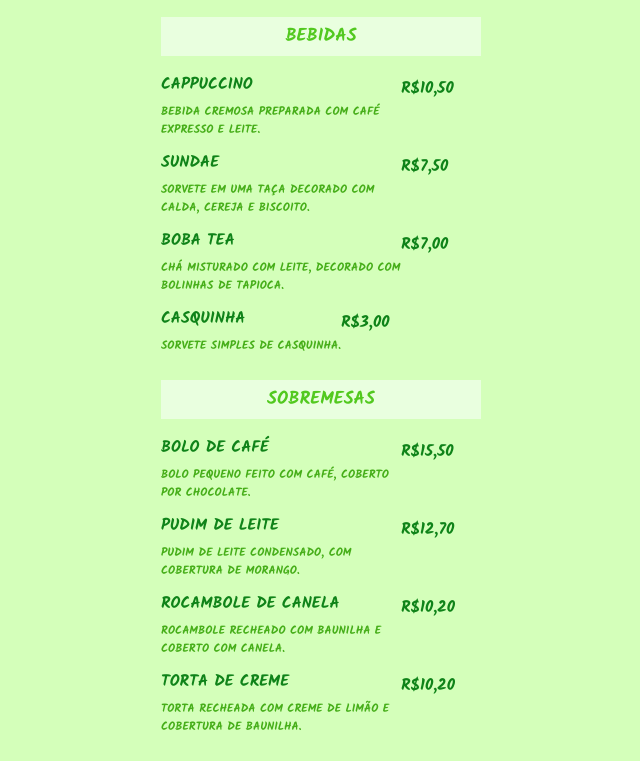
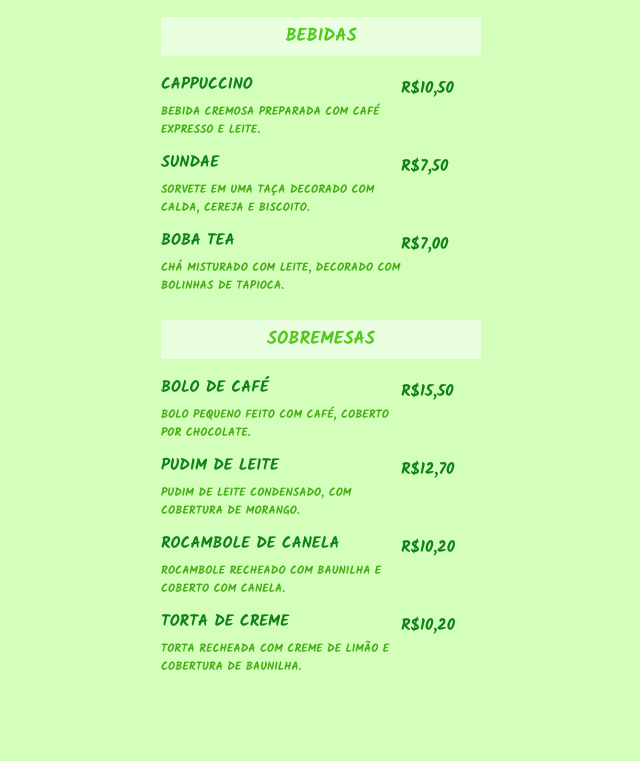
Before and after one commit to HappyAlt/HappyBeppyCaf-, a plain HTML site: page index.html in a window 1280 px wide. Shown: the part 109-870 px from the top of the page, without its empty margins (319-959 px from the left). After the commit the page ends 810 px from the top, so only its background shows below. Drawn offline with Linux system fonts and the light colour scheme.

Commit message:
Retirada a região de casquinha

```diff
--- a/index.html
+++ b/index.html
@@ -54,18 +54,6 @@
               </div>
               <strong class="Preço">
                 R$7,00
-              </strong>
-            </li>
-
-            <li>
-              <div class="Details">
-                <h3> Casquinha</h3>
-                <p class="Descrição">
-                  Sorvete simples de casquinha.
-                </p>
-              </div>
-              <strong class="Preço">
-                R$3,00
               </strong>
             </li>
 
```
